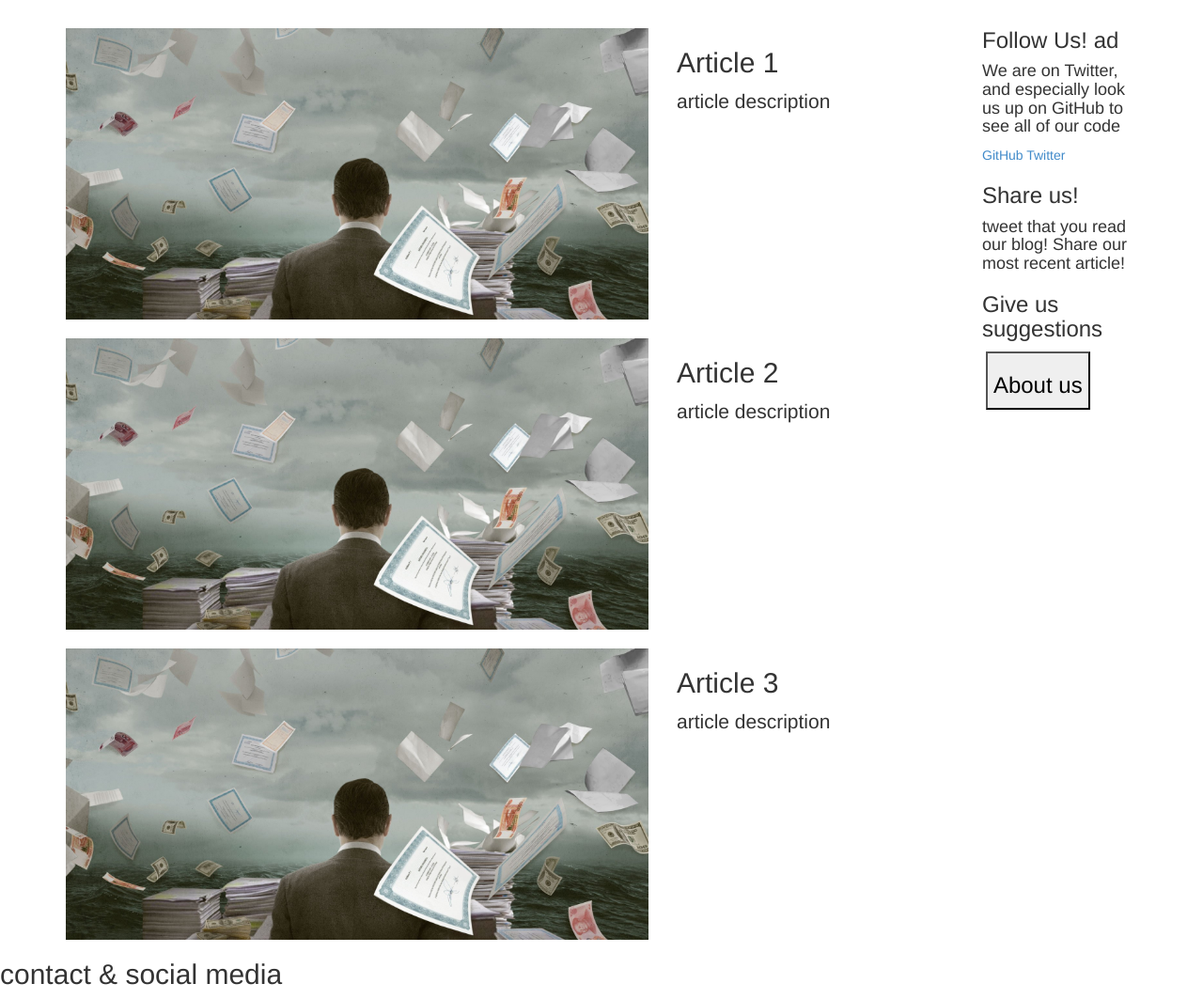
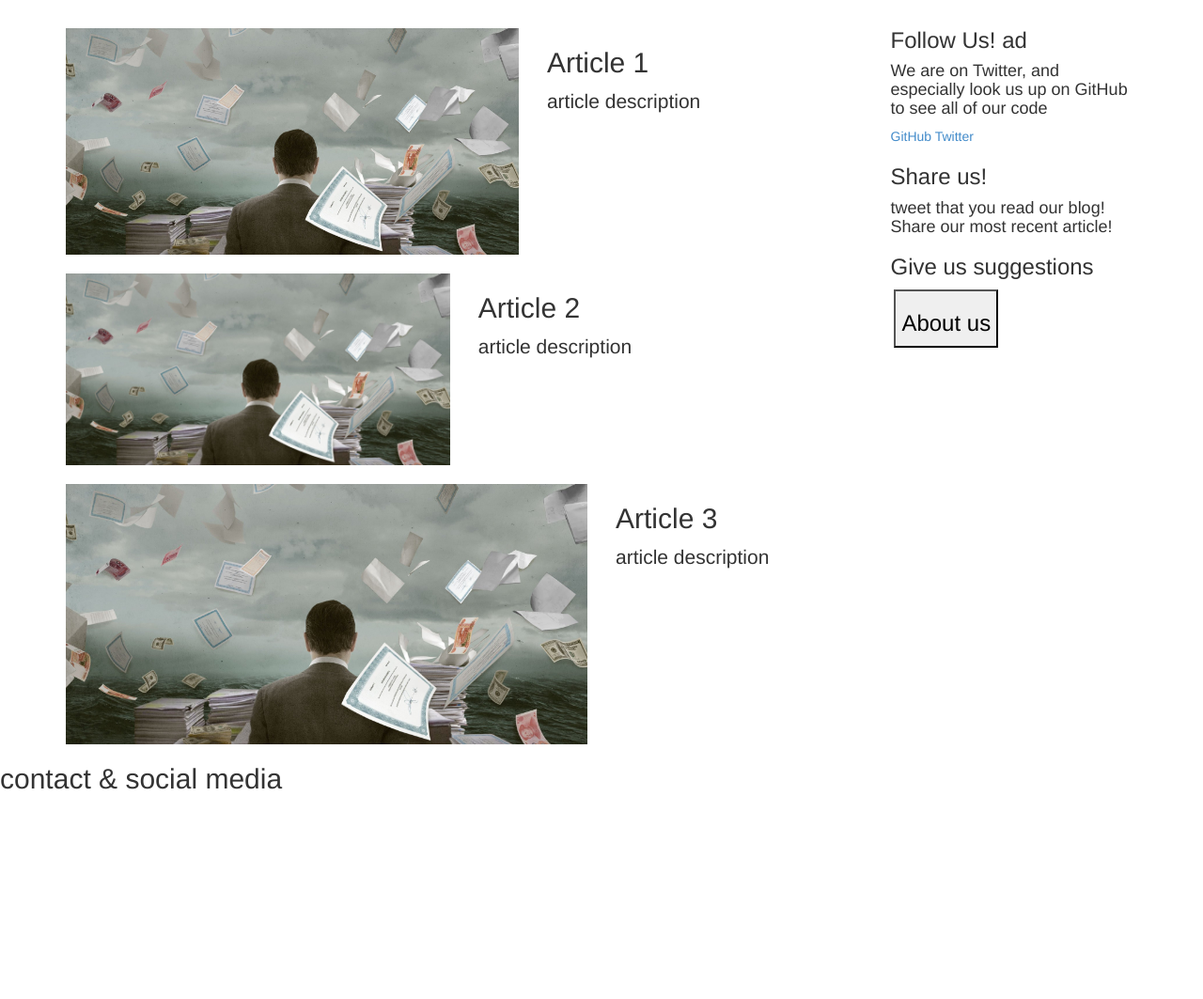
Before and after one commit to carterfawson/TheCreativeTruth, a Django app: template templates/index.html in a window 1280 px wide. Shown: the part 170-1233 px from the top of the page at 94% size. After the commit the page ends 1010 px from the top, so only its background shows below. Run offline with Django 3.2, Linux system fonts and the light colour scheme; the template is opened without the code that fills it, so the values that code supplies are empty; some libraries are stand-ins or nearby versions.

Commit message:
working with Bootstrap

```diff
--- a/templates/index.html
+++ b/templates/index.html
@@ -29,17 +29,17 @@
 <!-- 3 most recent posts -->
 <main class="container">
     <div class="row main-row">
-        <div class="col-sm-10">
+        <div class="col-sm-9">
             <article class="row top-buffer">
-                <img src="{% static 'blog/images/money_copy.jpg' %}" class="col-sm-8"/>
-                <div class="col-sm-4">
+                <img src="{% static 'blog/images/money_copy.jpg' %}" class="col-sm-7"/>
+                <div class="col-sm-5">
                     <h2>Article 1</h2>
                     <p class="lead">article description</p>
                 </div>
             </article>
             <article class="row top-buffer">
-                <img src="{% static 'blog/images/money_copy.jpg' %}" class="col-sm-8"/>
-                <div class="col-sm-4">
+                <img src="{% static 'blog/images/money_copy.jpg' %}" class="col-sm-6"/>
+                <div class="col-sm-6">
                     <h2>Article 2</h2>
                     <p class="lead">article description</p>
                 </div>
@@ -53,7 +53,7 @@
             </article>
         </div>
     <!-- Our own ads for following us, sharing, and contributing -->
-        <div class="col-sm-2">
+        <div class="col-sm-3">
             <section>
                 <article>
                     <h3>Follow Us! ad</h3>
```
